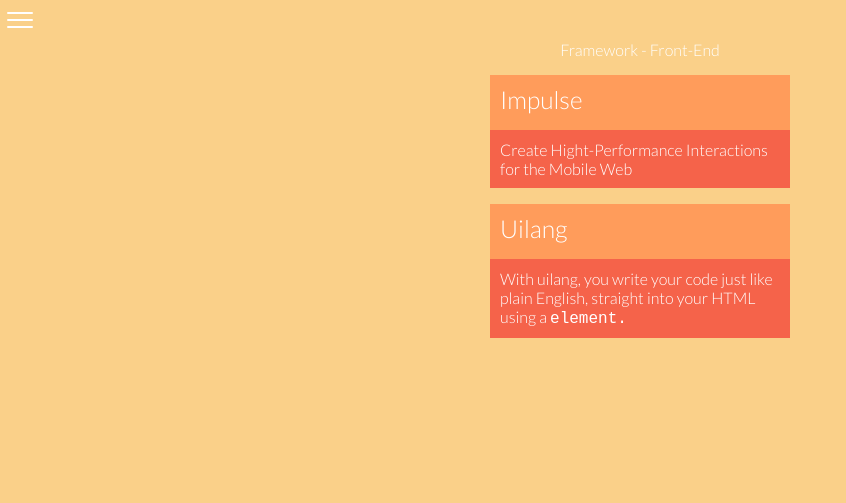
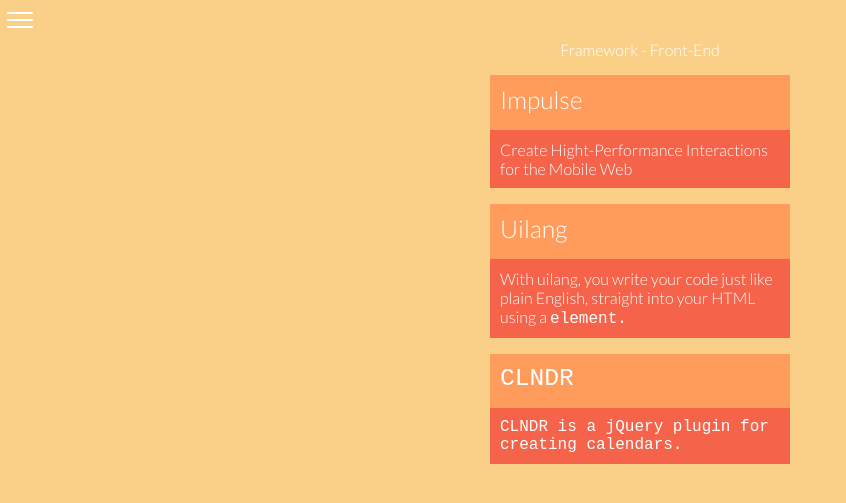
Before and after one commit to AgtLucas/general-end, a Jekyll site: the page built from frontframework.html, in a window 1280 px wide. Shown: the top 503 px of the page, without its empty margins (0-846 px from the left). Built offline with Jekyll 4.4.1, drawn with Linux system fonts in a browser that asks for light colours.

Commit message:
add framework CLNDR

```diff
--- a/frontframework.html
+++ b/frontframework.html
@@ -14,3 +14,8 @@
   <a href="http://uilang.com/" target="_blank">Uilang</a>
   <p>With uilang, you write your code just like plain English, straight into your HTML using a <code> element.</p>
 </div>
+
+<div class="object-link">
+    <a href="http://kylestetz.github.io/CLNDR/" target="_blank">CLNDR</a>
+    <p>CLNDR is a jQuery plugin for creating calendars.</p>
+</div>
```
